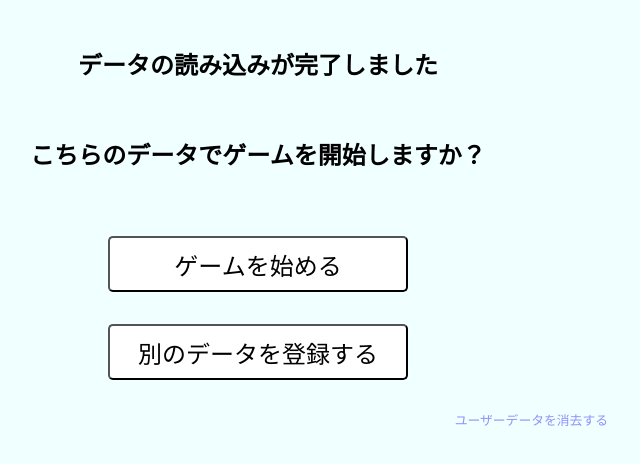
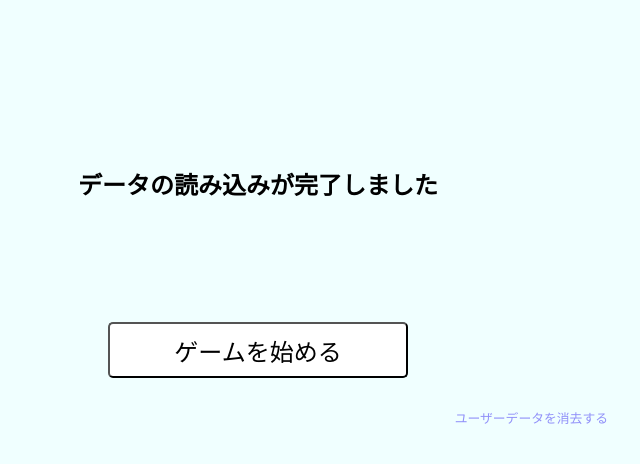
Before and after one commit to kip2/Clicker-game-Yume-Juya, a React (Vite) app in the folder clicker-game/: page /login/agree in a window 1280 px wide. Shown: the top 464 px of the page, without its empty margins (382-1022 px from the left). Built offline with nearby package versions, Linux system fonts and the light colour scheme; a web font is replaced by a local one.

Commit message:
jsonでのセーブデータ管理機能をパージ

```diff
--- a/clicker-game/src/components/page/Modal/SaveDataExistsModal.tsx
+++ b/clicker-game/src/components/page/Modal/SaveDataExistsModal.tsx
@@ -21,18 +21,15 @@ function SaveDataExistsModal ({ setModalState }: SaveDataExistsModalProps) {
 
     return (
         <>
+            <div className="blank-space"></div>
+            <div className="blank-space"></div>
+            <div className="blank-space"></div>
             <p className="modal-text">データの読み込みが完了しました</p>
-            <p className="modal-text">こちらのデータでゲームを開始しますか？</p>
+            <div className="blank-space"></div>
             <div>
                 <ModalButton
                     text="ゲームを始める"
                     onButtonClick={()=>{}}
-                />
-            </div>
-            <div>
-                <ModalButton
-                    text="別のデータを登録する"
-                    onButtonClick={handleRegistrationButton}
                 />
             </div>
             <p
--- a/clicker-game/src/components/page/Modal/SaveDataNotExistsModal.tsx
+++ b/clicker-game/src/components/page/Modal/SaveDataNotExistsModal.tsx
@@ -12,22 +12,14 @@ function SaveDataNotExistsModal({ setModalState }: SaveDataNotExistsModalProps)
         setModalState(ModalState.SignUpModal)
     }
 
-    const handleJsonDataRegistration = () => {
-        setModalState(ModalState.LoadingJsonModal)
-    }
-
-    // todo: userDataJSON呼び出しの画面がまだ
-
     return(
         <div className="saveDataNotExistsModal-outer">
+            <div className="blank-space"></div>
             <p className="modal-text">セーブデータがありません</p>
+            <div className="blank-space"></div>
             <ModalButton
                 text="新規ユーザー登録する"
                 onButtonClick={handleUserRegistration}
-            />
-            <ModalButton
-                text="JSONデータで登録する"
-                onButtonClick={handleJsonDataRegistration}
             />
         </div>
     )
--- a/clicker-game/src/components/page/Top/Top.tsx
+++ b/clicker-game/src/components/page/Top/Top.tsx
@@ -160,10 +160,6 @@ function Top() {
                                         setModalState={setModalState}
                                     />
                                 }
-                                {modalState === ModalState.LoadingJsonModal &&
-                                    <JsonDataLoadModal
-                                    />
-                                }
                             </div>
                         </Modal>
                     </>
```
